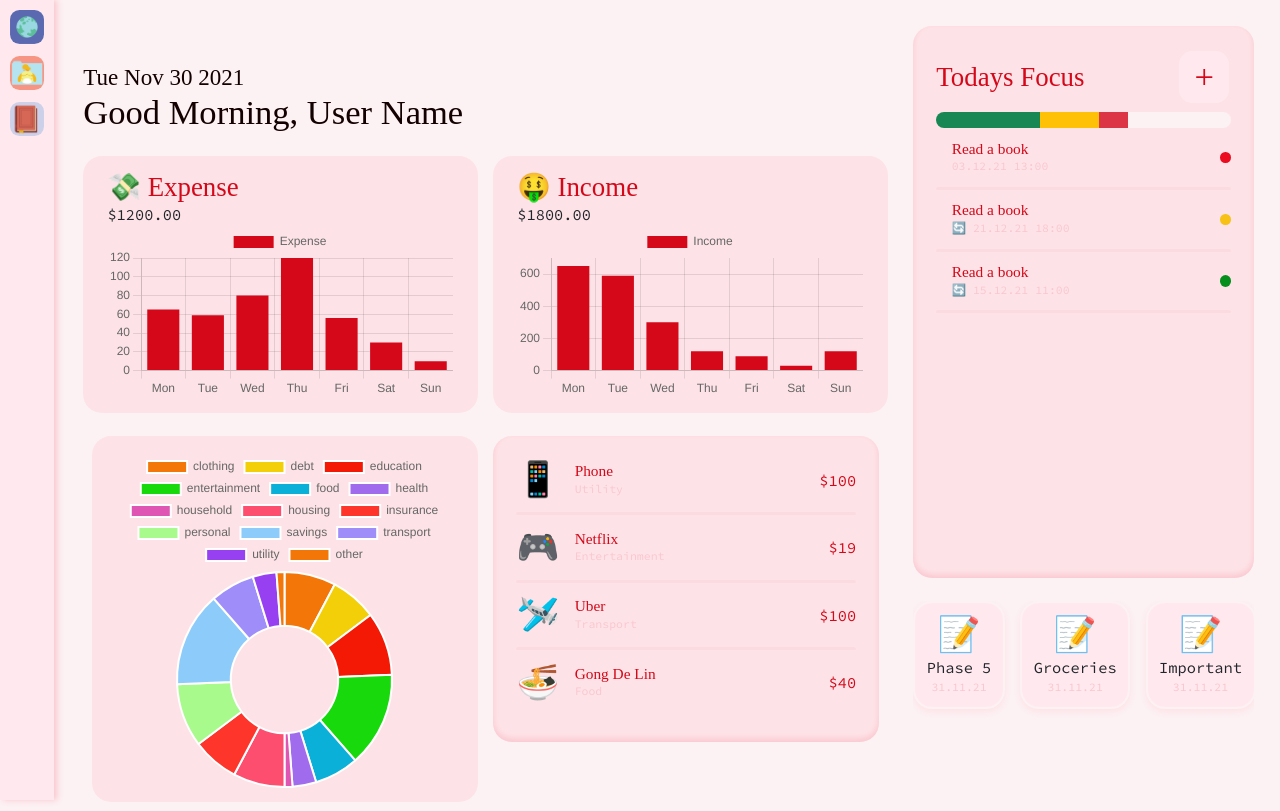
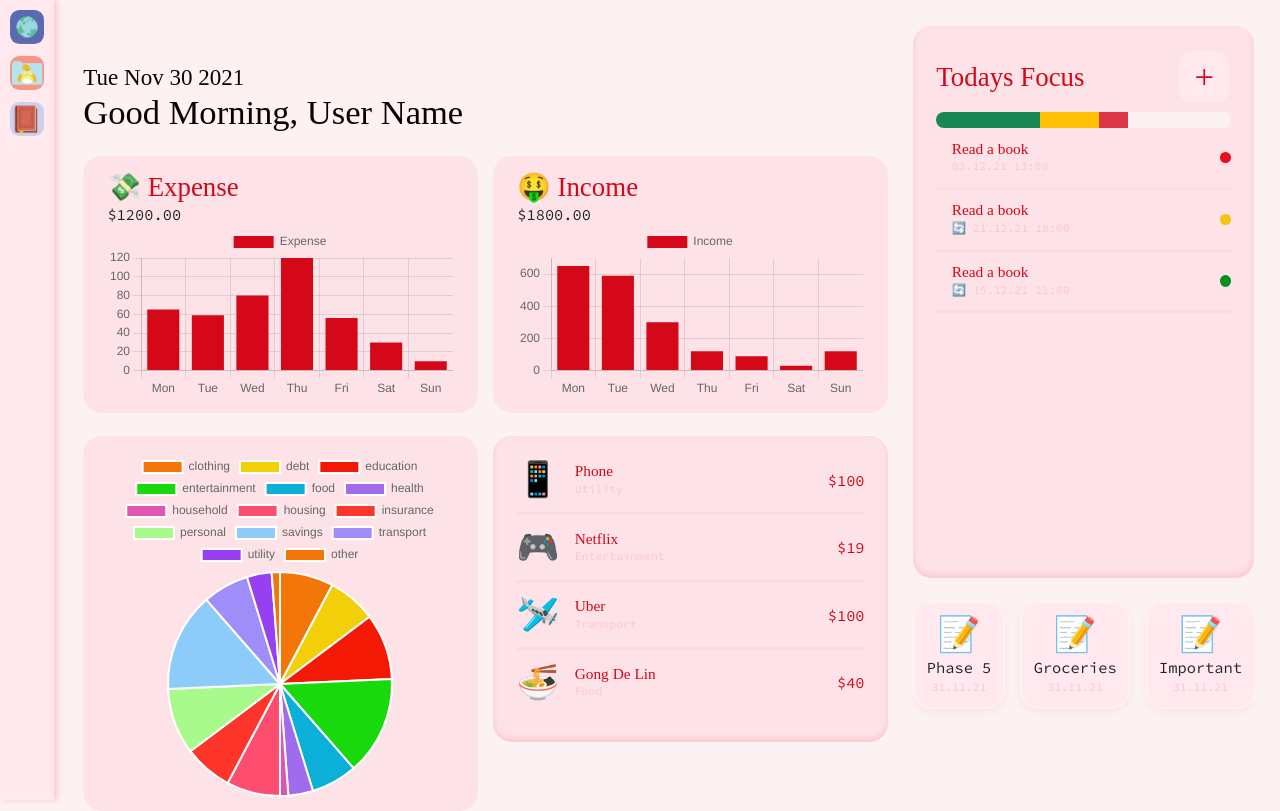
Before and after one commit to jmhar3/DreamJournal_app, a React (Create React App) app: page /dashboard in a window 1280 px wide. Built offline with nearby package versions, Linux system fonts and the light colour scheme; no server answers; sample sign-in values are in the browser's storage; a web font is replaced by a local one.

Commit message:
minor styling changes to finance on dashboard

```diff
--- a/src/components/FinanceCategories.js
+++ b/src/components/FinanceCategories.js
@@ -1,4 +1,4 @@
-import { Doughnut } from 'react-chartjs-2';
+import { Pie } from 'react-chartjs-2';
 
 const categories = ['clothing', 'debt', 'education', 'entertainment', 'food', 'health', 'household', 'housing', 'insurance', 'personal', 'savings', 'transport', 'utility', 'other']
 
@@ -15,7 +15,7 @@ const categoryData = {
 
 const FinanceCategories = () => {
     return (
-        <Doughnut data={categoryData} />
+        <Pie data={categoryData} />
     )
 }
 
--- a/src/css/dashboard.css
+++ b/src/css/dashboard.css
@@ -140,6 +140,7 @@
 
 #transaction-stats {
     align-items: flex-start;
+    justify-content: space-between;
 }
 
 #db-finance-categories {
@@ -147,6 +148,6 @@
 }
 
 #db-transactions, #db-finance-categories {
-    width: 48%;
+    width: 50%;
     height: fit-content;
 }
```
